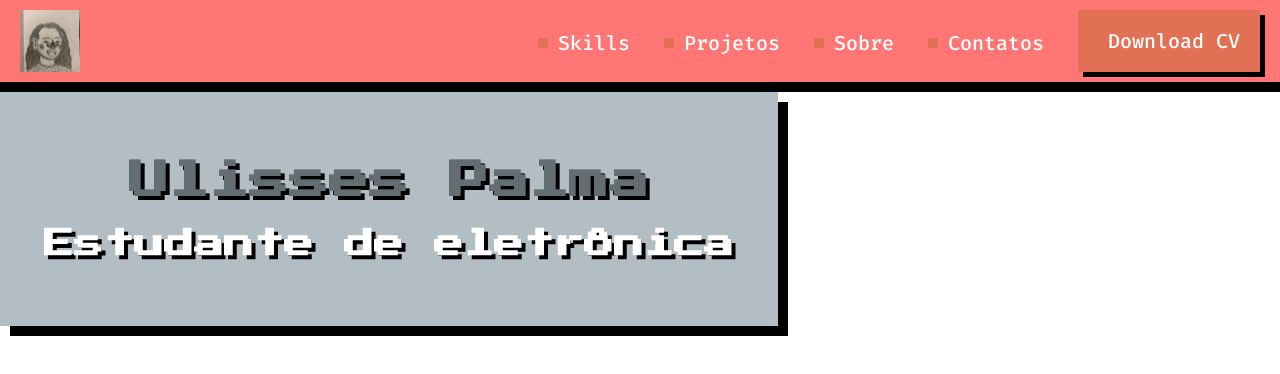
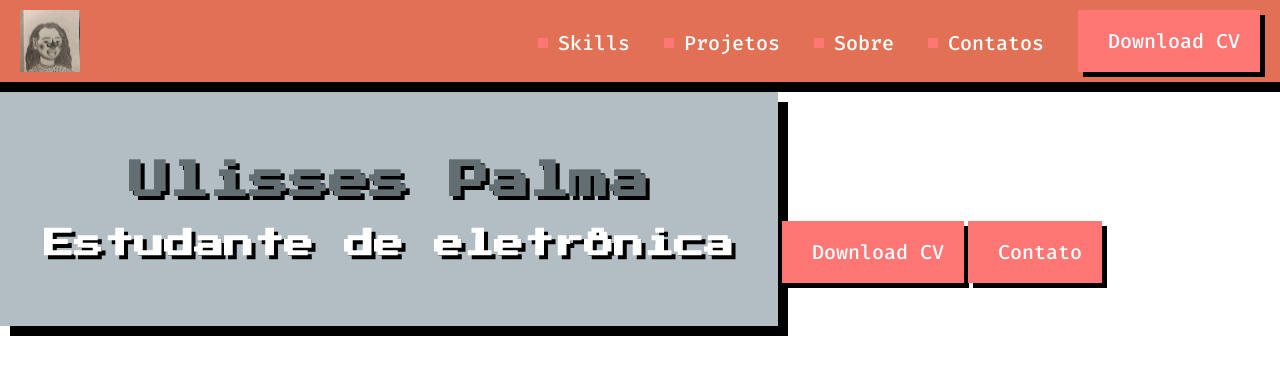
Before and after one commit to Ulisses-Palma/curso-html-css-feliz, a plain HTML site: page index.html in a window 1280 px wide. Drawn offline with Linux system fonts and the light colour scheme.

Commit message:
Create the botton component

```diff
--- /dev/null
+++ b/css/components/botton.css
@@ -0,0 +1,12 @@
+.botton{
+    display: inline-block;
+    background-color: #ff7675;
+    box-shadow: 5px 5px 0px #000000;
+    padding: 18px 20px;
+    margin-right: 0px;
+    transition: transform 100ms linear;
+}
+
+.botton:hover{
+    transform: scale(1.08);
+}
--- a/css/index.css
+++ b/css/index.css
@@ -1,7 +1,7 @@
 header{
     display: flex;
     justify-content: space-between;
-    background-color: #ff7675;
+    background-color: #e17055;
     border-bottom: 10px solid #000;
     padding: 10px 20px;
 
@@ -24,28 +24,15 @@ a{
 
 a::before{
     content: "";
-    background-color: #e17055;
+    background-color: #ff7675;
     width: 10px;
     height: 10px;
     margin-right: 10px;
 }
 
 span{
-    background-color: #ff7675;
+    background-color: #e17055;
     width: 10px;
     height: 10px;
     margin-right: 10px;
 }
-
-#botton{
-    display: inline-block;
-    background-color: #e17055;
-    box-shadow: 5px 5px 0px #000000;
-    padding: 18px 20px;
-    margin-right: 0px;
-    transition: transform 100ms linear;
-}
-
-#botton:hover{
-    transform: scale(1.08);
-}
--- a/css/reset.css
+++ b/css/reset.css
@@ -1,3 +1,5 @@
 body{
     margin: 0;
 }
+
+/* reset é bom pra colocar as tag */
--- a/index.html
+++ b/index.html
@@ -12,6 +12,7 @@
         <link rel="stylesheet" href="css/components/title.css">
         <link rel="stylesheet" href="css/components/subtitle.css">
         <link rel="stylesheet" href="css/components/box.css">
+        <link rel="stylesheet" href="css/components/botton.css">
     </head>
     <body>
         <header>
@@ -22,13 +23,15 @@
                 <a href="">Projetos</a>
                 <a href="">Sobre</a>
                 <a href="">Contatos</a>
-                <a id="botton" href="" lang="en">Download CV</a> <!--pra pegar o id no css coloca # antes-->
+                <a class="botton" href="" lang="en">Download CV</a>
             </nav>
         </header>
 
-        <div id="box">
+        <div id="box"> <!--pra pegar o class no css coloca # antes-->
             <h1>Ulisses Palma</h1>
             <h2>Estudante de eletrônica</h2>
         </div>
+        <a class="botton" href="" lang="en">Download CV</a> <!--pra pegar uma class é "."-->
+        <a class="botton" href="" ">Contato</a>
     </body>
 </html>
```
